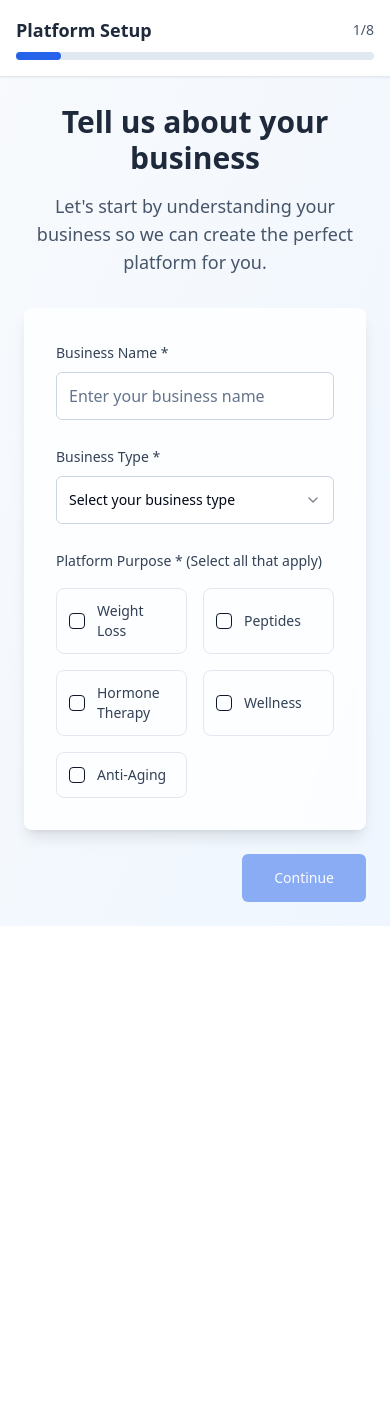
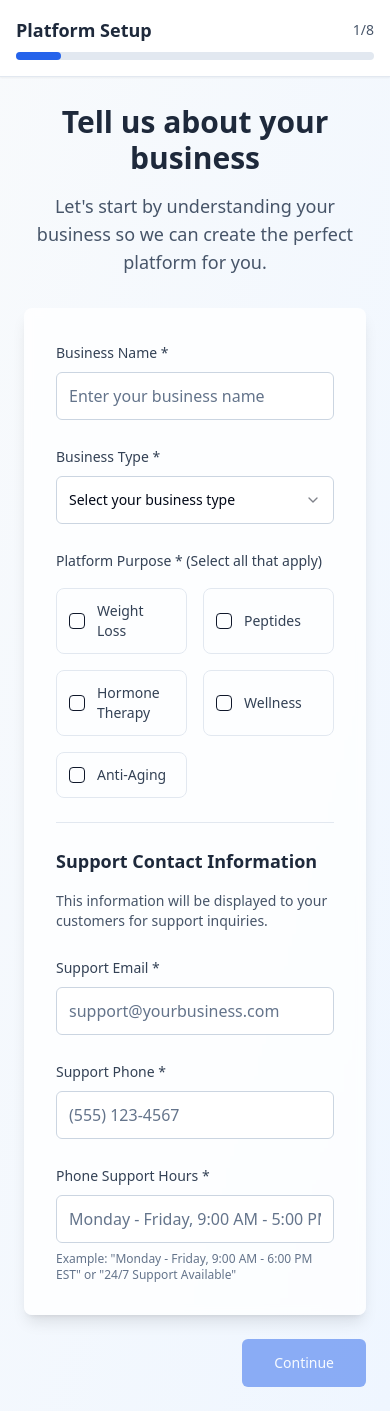
Before and after one commit to antareep1590/platform-genesis-builder, a React (Vite) app: page / in a window 390 px wide. Before the commit the page ends 926 px from the top, so only its background shows below. Built offline with nearby package versions, Linux system fonts and the light colour scheme.

Commit message:
Add support contact info
Add support email, phone number, and support hours to the business info step.

```diff
--- a/src/components/onboarding/OnboardingWizard.tsx
+++ b/src/components/onboarding/OnboardingWizard.tsx
@@ -31,6 +31,9 @@ export const OnboardingWizard = () => {
       businessName: '',
       businessType: '',
       platformPurpose: [],
+      supportEmail: '',
+      supportPhone: '',
+      phoneSupportHours: '',
     },
     template: {
       selectedTemplate: '',
--- a/src/components/onboarding/steps/BusinessInfoStep.tsx
+++ b/src/components/onboarding/steps/BusinessInfoStep.tsx
@@ -43,7 +43,8 @@ export const BusinessInfoStep: React.FC<BusinessInfoStepProps> = ({
     onUpdate({ ...data, platformPurpose: updatedPurposes });
   };
 
-  const isValid = data.businessName && data.businessType && data.platformPurpose.length > 0;
+  const isValid = data.businessName && data.businessType && data.platformPurpose.length > 0 &&
+                   data.supportEmail && data.supportPhone && data.phoneSupportHours;
 
   return (
     <div className="space-y-6">
@@ -113,6 +114,61 @@ export const BusinessInfoStep: React.FC<BusinessInfoStepProps> = ({
               ))}
             </div>
           </div>
+
+          <div className="space-y-6 pt-6 border-t border-slate-200">
+            <div>
+              <h3 className="text-lg font-semibold text-slate-800 mb-4">Support Contact Information</h3>
+              <p className="text-sm text-slate-600 mb-6">
+                This information will be displayed to your customers for support inquiries.
+              </p>
+            </div>
+
+            <div className="grid grid-cols-1 md:grid-cols-2 gap-6">
+              <div className="space-y-2">
+                <Label htmlFor="supportEmail" className="text-sm font-medium text-slate-700">
+                  Support Email *
+                </Label>
+                <Input
+                  id="supportEmail"
+                  type="email"
+                  placeholder="support@yourbusiness.com"
+                  value={data.supportEmail}
+                  onChange={(e) => onUpdate({ ...data, supportEmail: e.target.value })}
+                  className="h-12 border-slate-300 focus:border-blue-500 focus:ring-blue-500"
+                />
+              </div>
+
+              <div className="space-y-2">
+                <Label htmlFor="supportPhone" className="text-sm font-medium text-slate-700">
+                  Support Phone *
+                </Label>
+                <Input
+                  id="supportPhone"
+                  type="tel"
+                  placeholder="(555) 123-4567"
+                  value={data.supportPhone}
+                  onChange={(e) => onUpdate({ ...data, supportPhone: e.target.value })}
+                  className="h-12 border-slate-300 focus:border-blue-500 focus:ring-blue-500"
+                />
+              </div>
+            </div>
+
+            <div className="space-y-2">
+              <Label htmlFor="phoneSupportHours" className="text-sm font-medium text-slate-700">
+                Phone Support Hours *
+              </Label>
+              <Input
+                id="phoneSupportHours"
+                placeholder="Monday - Friday, 9:00 AM - 5:00 PM EST"
+                value={data.phoneSupportHours}
+                onChange={(e) => onUpdate({ ...data, phoneSupportHours: e.target.value })}
+                className="h-12 border-slate-300 focus:border-blue-500 focus:ring-blue-500"
+              />
+              <p className="text-xs text-slate-500 mt-1">
+                Example: "Monday - Friday, 9:00 AM - 6:00 PM EST" or "24/7 Support Available"
+              </p>
+            </div>
+          </div>
         </div>
       </Card>
 
--- a/src/components/onboarding/types.ts
+++ b/src/components/onboarding/types.ts
@@ -2,6 +2,9 @@ export interface BusinessInfo {
   businessName: string;
   businessType: string;
   platformPurpose: string[];
+  supportEmail: string;
+  supportPhone: string;
+  phoneSupportHours: string;
 }
 
 export interface Template {
```
